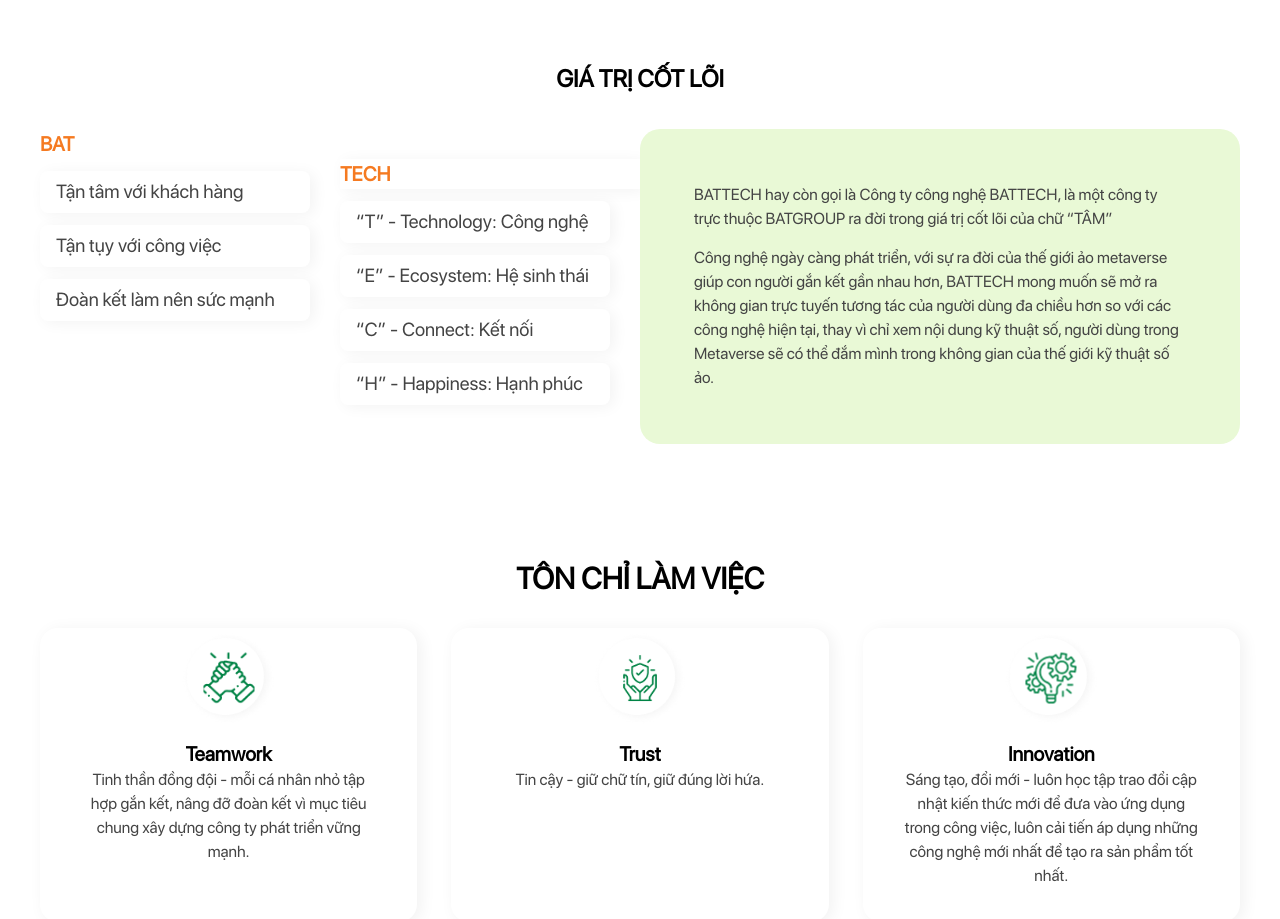
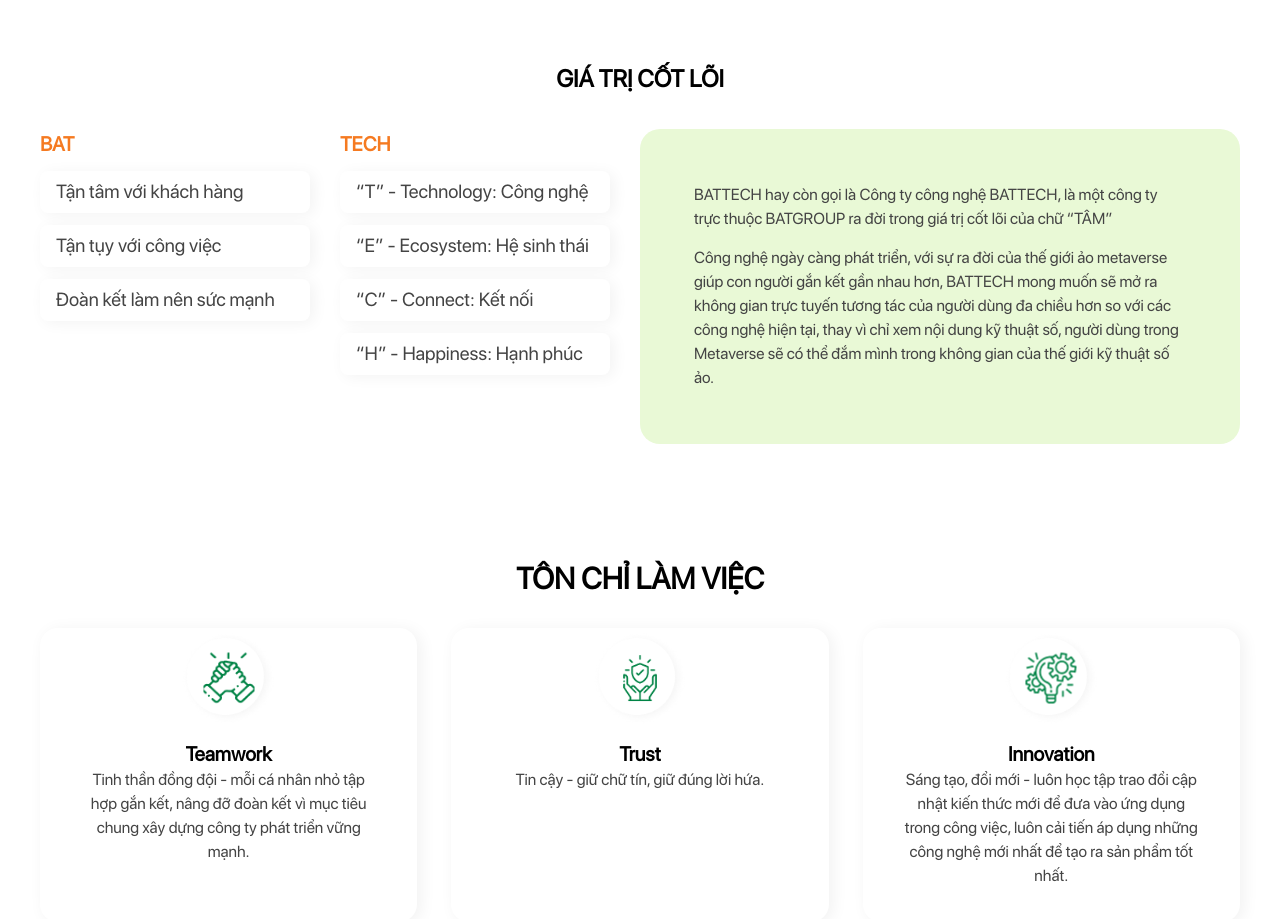
Before and after one commit to VuDinhDuong01/Inter_Project, a React (Vite) app: page /introduction in a window 1280 px wide. Shown: the part 1540-2459 px from the top of the page. Built offline with nearby package versions, Linux system fonts and the light colour scheme; what axios-mock-adapter would draw is missing.

Commit message:
responsive

```diff
--- a/src/pages/IntroductionPage/IntroductionPage.tsx
+++ b/src/pages/IntroductionPage/IntroductionPage.tsx
@@ -60,8 +60,8 @@
                   ["2xl:w-[276px]  xl:w-[90%] items-center flex h-[42px] pl-[16px] mt-[12px] rounded-[8px] bg-white  text-[#444] font-FontSan text-[16px] lg:text-[19px]  font-[400] leading-[52px]"]: true
                 })}>{t('IntroductionPage.UnityMakesStrength')}</div>
               </div>
-              <div className="col-span-1 xl:px-0 px-[15px] xl:mb-0 mb-[30px] xl:mt-[30px] 2xl:mt-0">
-                <h2 className={clsx(styles.boxShadow, {
+              <div className="col-span-1 xl:px-0 px-[15px] xl:mb-0 mb-[30px] 2xl:mt-0">
+                <h2 className={clsx( {
                   ["text-[#F57A21] font-FontSan text-[20px] font-[700] learning-[28px]"]: true
                 })}>TECH</h2>
                 <div className={clsx(styles.boxShadow, {
--- a/src/pages/NewsPage/NewsPage.tsx
+++ b/src/pages/NewsPage/NewsPage.tsx
@@ -4,14 +4,14 @@
 import { useNavigate, createSearchParams } from 'react-router-dom';
 
 import { Banner } from '~/components/Banner/Banner';
-import { RootState, useAppDispatch,fetchNews } from '~/stores/index';
+import { RootState, useAppDispatch, fetchNews } from '~/stores/index';
 import { Skeleton } from '~/components/Skeleton/Skeleton';
 import { ItemNews } from '~/components/ItemNews/ItemNews';
 import { News } from '~/components/News/News';
 import { Pagination } from '~/components/pagination/Pagination';
 import { useQuery } from '~/hook/useQuery';
 import { Path } from '~/contants/Path';
-import { QueryType,NewsType } from '~/types/index';
+import { QueryType, NewsType } from '~/types/index';
 import { fakeDataFilterNew } from '~/api/Data';
 import { Images } from '~/utils/images/Images';
 
```
